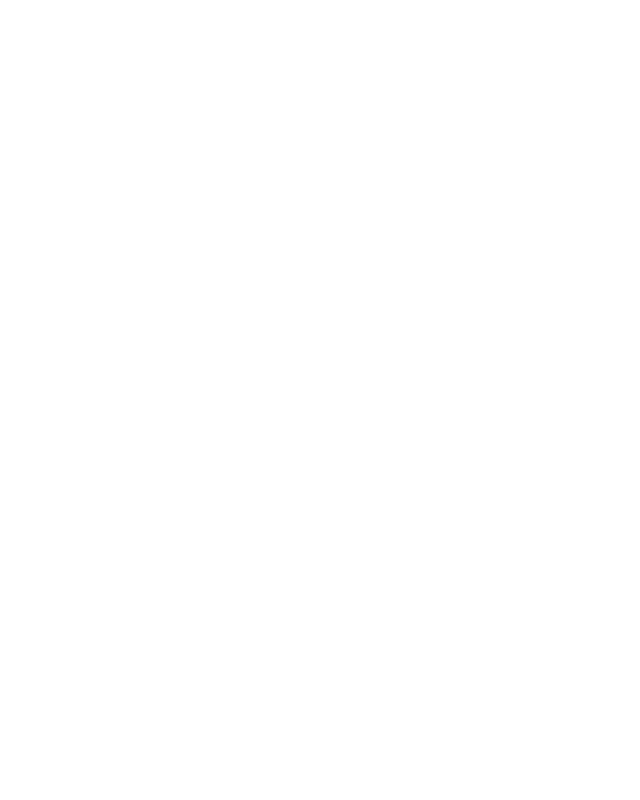
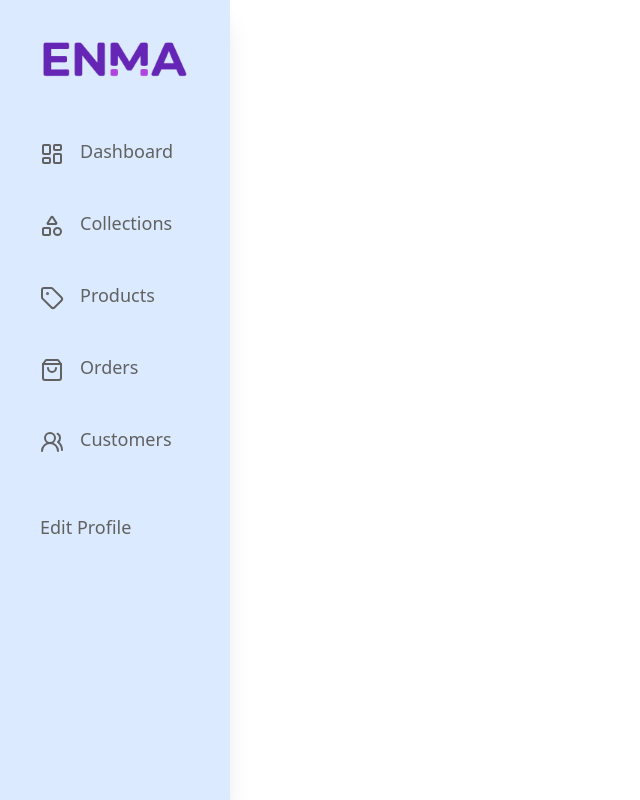
Before and after one commit to achraf00007/Enma_admin, a Next.js app: page / in a window 1280 px wide. Shown: the whole page, without its empty margins (0-640 px from the left). Built offline with nearby package versions, Linux system fonts and the light colour scheme.

Commit message:
feat(layout): add left side bar

```diff
--- a/app/(dashboard)/layout.tsx
+++ b/app/(dashboard)/layout.tsx
@@ -1,6 +1,7 @@
 import type { Metadata } from "next";
 import "../globals.css";
 import { ClerkProvider } from "@clerk/nextjs";
+import LeftSideBar from "@/components/layout/LeftSideBar";
 
 export const metadata: Metadata = {
   title: "Enma - admin dashboard",
@@ -16,7 +17,12 @@
     <ClerkProvider>
       <html lang="en">
         <body>
-          {children}
+          <div className="flex max-lg:flex-col text-grey-1">
+            <LeftSideBar />
+            <div className="flex-1">
+              {children}
+            </div>
+          </div>
         </body>
       </html>
     </ClerkProvider>
--- /dev/null
+++ b/components/layout/LeftSideBar.tsx
@@ -0,0 +1,26 @@
+import { navLinks } from "@/lib/constants";
+import { UserButton } from "@clerk/nextjs";
+import Image from "next/image";
+import Link from "next/link";
+
+export default function LeftSideBar() {
+  return (
+    <div className="h-screen left-0 top-0 sticky p-10 flex flex-col gap-16 bg-blue-1 shadow-xl max-lg:hidden">
+      <Image src="/logo.png" alt="Enma" width={150} height={70} />
+
+      <div className="flex flex-col gap-12">
+        {navLinks.map((link) => (
+          <Link key={link.label} href={link.url} className="flex gap-4 text-body-medium">
+            {link.icon} <p>{link.label}</p>
+          </Link>
+        ))}
+      </div>
+
+      <div className="flex gap-4 items-center text-body-medium">
+        <UserButton />
+        <p>Edit Profile</p>
+      </div>
+
+    </div>
+  )
+}
--- /dev/null
+++ b/components/layout/TopBar.tsx
@@ -0,0 +1,9 @@
+import React from 'react'
+
+const topBar = () => {
+  return (
+    <div>topBar</div>
+  )
+}
+
+export default topBar
--- /dev/null
+++ b/lib/constants.tsx
@@ -0,0 +1,35 @@
+import {
+    LayoutDashboard,
+    Shapes,
+    ShoppingBag,
+    Tag,
+    UsersRound,
+  } from "lucide-react";
+
+  export const navLinks = [
+    {
+      url: "/",
+      icon: <LayoutDashboard />,
+      label: "Dashboard",
+    },
+    {
+      url: "/collections",
+      icon: <Shapes />,
+      label: "Collections",
+    },
+    {
+      url: "/products",
+      icon: <Tag />,
+      label: "Products",
+    },
+    {
+      url: "/orders",
+      icon: <ShoppingBag />,
+      label: "Orders",
+    },
+    {
+      url: "/customers",
+      icon: <UsersRound />,
+      label: "Customers",
+    },
+  ];
--- a/package.json
+++ b/package.json
@@ -10,6 +10,7 @@
   },
   "dependencies": {
     "@clerk/nextjs": "^6.9.6",
+    "lucide-react": "^0.469.0",
     "next": "14.2.21",
     "react": "^18",
     "react-dom": "^18"
--- a/tailwind.config.ts
+++ b/tailwind.config.ts
@@ -77,7 +77,7 @@
         "white-1": "#F8F8F8",
         "grey-1": "#616161",
         "grey-2": "#E5E7EB",
-        "blue-1": "#005EBE",
+        "blue-1": "#dbeafe",
         "blue-2": "#E9F5FE",
         "blue-3": "#F5F7F9",
         "red-1": "#FF0000",
```
Also changed, not shown: 1 other file (tests, documents, lock files or other folders).
